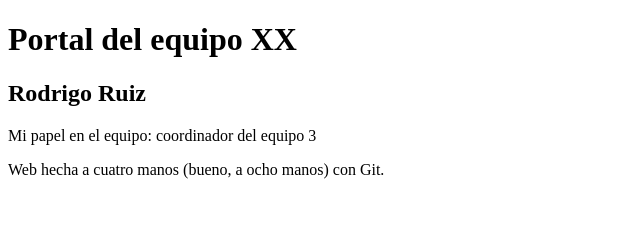
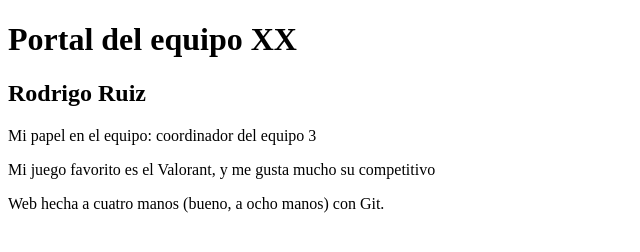
Before and after one commit to rostitch/Portal-equipo-3, a plain HTML site: page index.html in a window 1280 px wide. Shown: the whole page, without its empty margins (0-640 px from the left). Drawn offline with Linux system fonts and the light colour scheme.

Commit message:
Mi juego fav

```diff
--- a/index.html
+++ b/index.html
@@ -9,6 +9,7 @@
     <section>
     <h2>Rodrigo Ruiz</h2>
     <p>Mi papel en el equipo: coordinador del equipo 3</p>
+    <p>Mi juego favorito es el Valorant, y me gusta mucho su competitivo</p>
     </section>
     <p>Web hecha a cuatro manos (bueno, a ocho manos) con Git.</p>
   </body>
```
